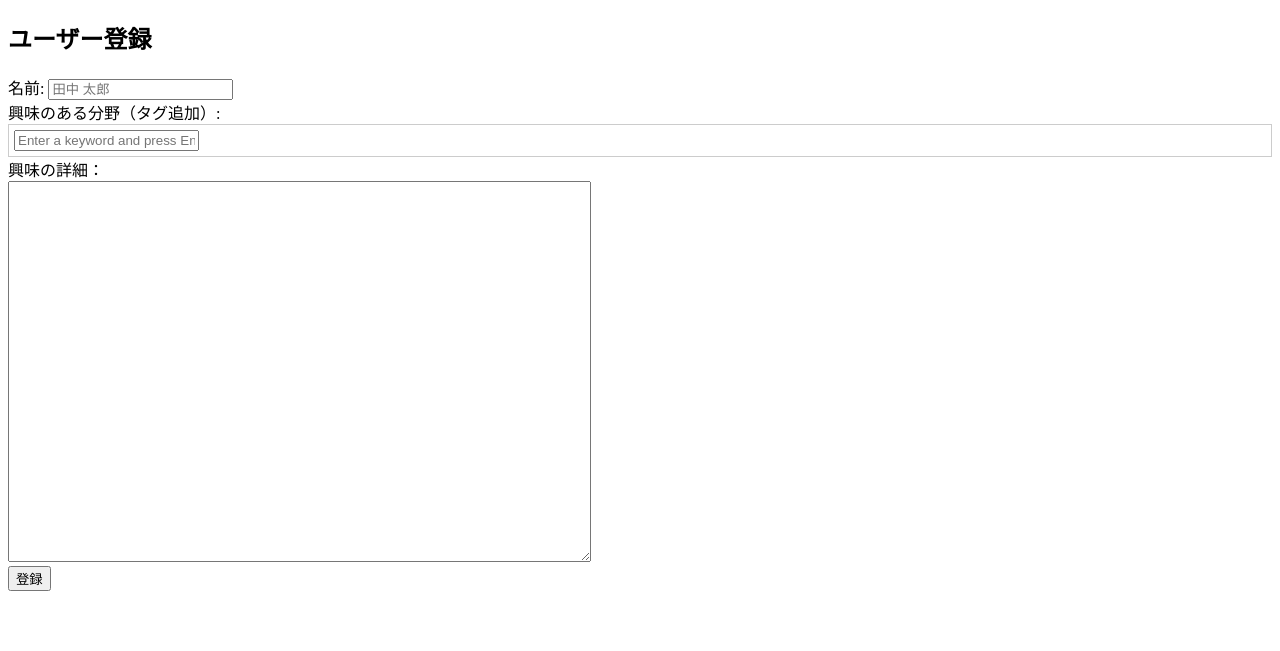
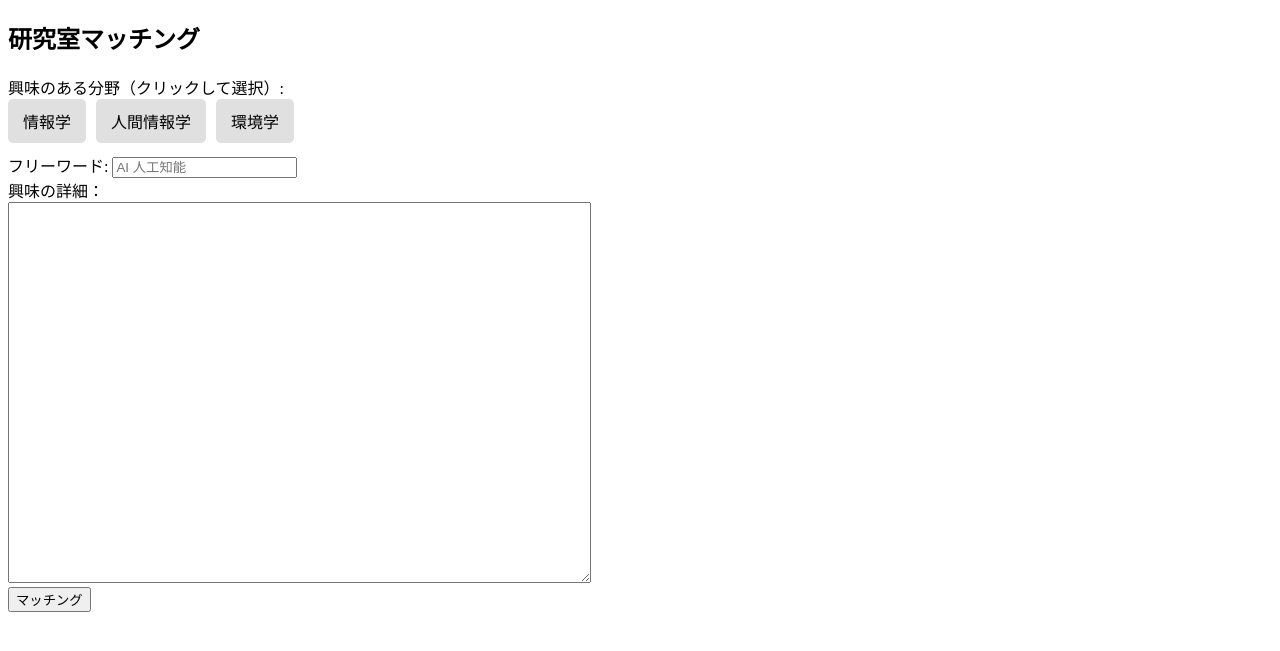
Before and after one commit to ta0ta0-star/curiosity_lab, a Flask app: page / in a window 1280 px wide. Shown: the top 651 px of the page. Run offline with Flask 3, Linux system fonts and the light colour scheme.

Commit message:
Update index.html
regist.htmlのタグの部分だけ抜き出して、マッチングの条件設定をするページに変えました。regist.htmlのタグと仕様は同じです。

```diff
--- a/templates/index.html
+++ b/templates/index.html
@@ -3,94 +3,141 @@
 <head>
     <meta charset="UTF-8">
     <meta name="viewport" content="width=device-width, initial-scale=1.0">
-    <title>ユーザー登録フォーム</title>
+    <title>研究室マッチング</title>
     <script src="https://code.jquery.com/jquery-3.6.0.min.js"></script>
     <style>
+        .field-buttons{
+            display: flex;
+            gap: 10px;
+            margin-bottom: 10px;
+        }
+        .field-button{
+            background-color: #e0e0e0;
+            border: none;
+            padding: 10px 15px;
+            border-radius: 5px;
+            cursor: pointer;
+            font-size: 16px;
+        }
+        .field-button.active{
+            background-color: #007bff;
+            color: white;
+        }
         .tag-container{
             border: 1px solid #ccc;
             padding: 5px;
             display: flex;
             flex-wrap: wrap;
+            display: none;/* 最初は非表示 */
         }
         .tag{
+            background-color: #f0f0f0;
+            color:black;
+            padding: 5px 10px;
+            margin: 5px;
+            border-radius: 5px;
+            cursor: pointer;
+            user-select: none;
+        }
+        .tag.selected{
             background-color: #007bff;
-            color:white;
-            padding: 5px;
-            margin: 2px;
-            border-radius: 5px;
+            color: white;
         }
-        .tag button{
-            background: none;
-            border: none;
-            color: white;
-            margin-left: 5px;
-            cursor: pointer;
+        .tag-input-container{
+        margin-top: 10px;
         }
+
+
     </style>
 </head>
 <body>
-    <h2>ユーザー登録</h2>
+    <h2>研究室マッチング</h2>
     <form id="register-form">
-        <!-- <p>名前</p> -->
-        <label for="name">名前:</label>
-        <input type="text" id="name" name="name" placeholder="田中 太郎" required><br>
-        <!-- <label for="first_name">名:</label>
-        <input type="text" id="first_name" name="first_name" placeholder="太郎" required><br> -->
 
-        <label for="interest">興味のある分野（タグ追加）:</label>
-        <div class="tag-container" id="tag-container">
-            <input type="text" id="tag-input" placeholder="Enter a keyword and press Enter">
+        <label>興味のある分野（クリックして選択）:</label>
+        <div class="field-buttons">
+            <button type="button" class="field-button" data-field="info">情報学</button>
+            <button type="button" class="field-button" data-field="human-info">人間情報学</button>
+            <button type="button" class="field-button" data-field="environment">環境学</button>
+        </div>
+        <div id="tags-info" class="tag-container">
+            <span class="tag">計算理論</span>
+            <span class="tag">アルゴリズム理論</span>
+            <span class="tag">暗号系</span>
+            <span class="tag">機械学習</span>
+            <span class="tag">データサイエンス</span>
+            <span class="tag">自然言語処理</span>
+            <span class="tag">クラウドコンピューティング</span>
+            <span class="tag">情報セキュリティ</span>
+        </div>
+
+        <div id="tags-human-info" class="tag-container">
+            <span class="tag">認知科学</span>
+            <span class="tag">画像処理</span>
+            <span class="tag">音声情報処理</span>
+            <span class="tag">バーチャルリアリティ</span>
+            <span class="tag">知能ロボティクス</span>
+            <span class="tag">感性情報学</span>
+        </div>
+
+        <div id="tags-environment" class="tag-container">
+            <span class="tag">環境動態解析</span>
+            <span class="tag">地球温暖化</span>
+            <span class="tag">環境影響評価</span>
+            <span class="tag">環境負荷低減</span>
+            <span class="tag">リサイクル</span>
+            <span class="tag">持続可能システム</span>
+        </div>
+
+        <input type="hidden" id="interest" name="interest">
+
+        <div class="tag-input-container">
+            <label for="custom-tag">フリーワード:</label>
+            <input type="text" id="custom-tag" placeholder="AI 人工知能">
         </div>
         <input type="hidden" id="interest" name="interest">
 
         <label for="interest-text">興味の詳細：</label><br>
         <textarea id="interest-text" name="interest-text" rows="25" cols="70"></textarea><br>
 
-        <button type="submit">登録</button>
+        <button type="submit">マッチング</button>
     </form>
 
     <p id="response-message"></p>
 
     <script>
         $(document).ready(function() {
-            let tags = [];
+            let selectedTags = new Set();
 
-            $("#tag-input").keypress(function(event) {
-                if (event.which === 13) { // Enter key pressed
-                    event.preventDefault();
-                    let tagText = $(this).val().trim();
-                    if (tagText !== "" && !tags.includes(tagText)) {
-                        tags.push(tagText);
-                        updateTags();
-                    }
-                    $(this).val("");
-                }
+            // 分野ボタンのクリック処理
+            $(".field-button").click(function() {
+                let field = $(this).data("field");
+
+                // すべてのボタンの選択状態を解除し、クリックしたボタンだけ有効化
+                $(".field-button").removeClass("active");
+                $(this).addClass("active");
+
+                // すべてのタグコンテナを非表示にし、選択した分野のタグだけ表示
+                $(".tag-container").hide();
+                $("#tags-" + field).show();
             });
 
-            function updateTags() {
-                $("#tag-container").html('');
-                tags.forEach((tag, index) => {
-                    $("#tag-container").append(`<span class="tag">${tag} <button onclick="removeTag(${index})">&times;</button></span>`);
-                });
-                $("#tag-container").append('<input type="text" id="tag-input" placeholder="Enter a keyword and press Enter">');
-                $("#interest").val(tags.join(", "));
-                $("#tag-input").keypress(function(event) {
-                    if (event.which === 13) {
-                        event.preventDefault();
-                        let tagText = $(this).val().trim();
-                        if (tagText !== "" && !tags.includes(tagText)) {
-                            tags.push(tagText);
-                            updateTags();
-                        }
-                        $(this).val("");
-                    }
-                });
+            // タグの選択処理
+            $(".tag").click(function() {
+                let tagText = $(this).text();
+                if (selectedTags.has(tagText)) {
+                    selectedTags.delete(tagText);
+                    $(this).removeClass("selected");
+                } else {
+                    selectedTags.add(tagText);
+                    $(this).addClass("selected");
+                }
+                updateHiddenInput();
+            });
+
+            function updateHiddenInput() {
+                $("#interest").val(Array.from(selectedTags).join(", "));
             }
-
-            window.removeTag = function(index) {
-                tags.splice(index, 1);
-                updateTags();
-            };
 
             $("#register-form").submit(function(event) {
                 event.preventDefault();
```
